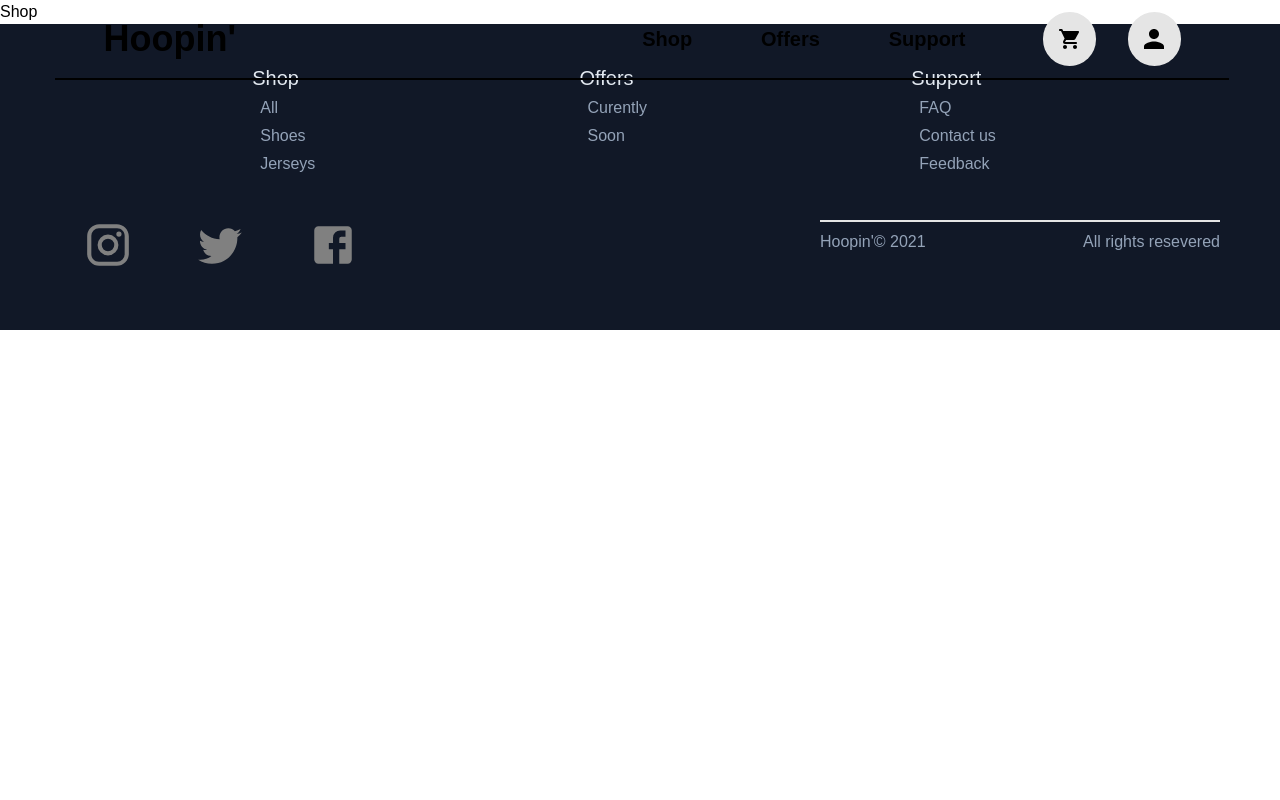
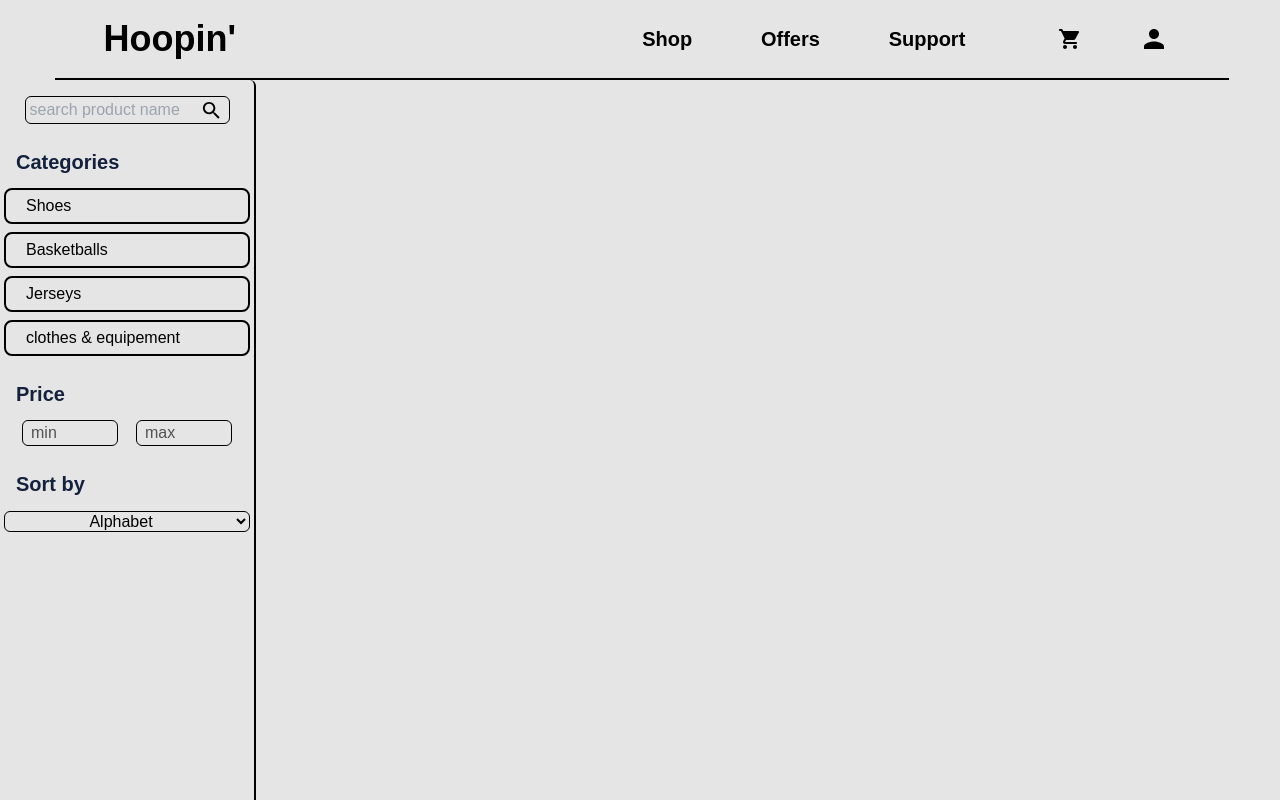
Before and after one commit to TinySmash/hoopin, a React (Create React App) app: page /shop in a window 1280 px wide. Shown: the top 800 px of the page. Built offline with nearby package versions, Linux system fonts and the light colour scheme.

Commit message:
shop page filter bar

```diff
--- a/src/App.js
+++ b/src/App.js
@@ -7,7 +7,7 @@ import store from './store';
 import { Provider } from 'react-redux';
 import Loading from './components/ui/Loading';
 
-const Shop = lazy(() => import('./components/ui/Shop'));
+const Shop = lazy(() => import('./components/ui/shop/Shop'));
 
 function App() {
   return (
--- a/src/components/ui/Navbar.jsx
+++ b/src/components/ui/Navbar.jsx
@@ -66,13 +66,22 @@ export default function Navbar() {
           onClick={toggleMenu}
         ></Clear>
         <ul className="list-none flex flex-col w-full h-auto mt-28">
-          <li className="w-3/5 mx-auto border-b-2 border-primary-blue p-2 mb-10 text-3xl text-center">
+          <li
+            className="w-3/5 mx-auto border-b-2 border-primary-blue p-2 mb-10 text-3xl text-center"
+            onClick={toggleMenu}
+          >
             <Link to="/shop">Shop</Link>
           </li>
-          <li className="w-3/5 mx-auto border-b-2 border-primary-blue p-2 mb-10 text-3xl text-center">
+          <li
+            className="w-3/5 mx-auto border-b-2 border-primary-blue p-2 mb-10 text-3xl text-center"
+            onClick={toggleMenu}
+          >
             <Link>Offers</Link>
           </li>
-          <li className="w-3/5 mx-auto border-b-2 border-primary-blue p-2 mb-10 text-3xl text-center">
+          <li
+            className="w-3/5 mx-auto border-b-2 border-primary-blue p-2 mb-10 text-3xl text-center"
+            onClick={toggleMenu}
+          >
             <Link>Support</Link>
           </li>
         </ul>
--- a/src/components/ui/Shop.jsx
+++ /dev/null
@@ -1,5 +0,0 @@
-import React from 'react';
-
-export default function Shop() {
-  return <div>Shop</div>;
-}
--- /dev/null
+++ b/src/components/ui/shop/Card.jsx
@@ -0,0 +1,5 @@
+import React from 'react';
+
+export default function Card() {
+  return <div className=""></div>;
+}
--- /dev/null
+++ b/src/components/ui/shop/Filter.jsx
@@ -0,0 +1,84 @@
+import { Search } from '@mui/icons-material';
+import React, { useEffect, useRef, useState } from 'react';
+
+export default function Filter(props) {
+  const filterRef = useRef('');
+  const [initialRender, setInitialRender] = useState(true);
+
+  useEffect(() => {
+    console.log(props.isOpened);
+    if (initialRender) {
+      setInitialRender(false);
+      return; // Skip the effect on the initial render
+    }
+
+    if (props?.isOpened === true) {
+      filterRef.current.classList?.replace(
+        '-translate-x-full',
+        '-translate-x-0'
+      );
+    } else if (props?.isOpened === false) {
+      filterRef.current.classList?.replace(
+        '-translate-x-0',
+        '-translate-x-full'
+      );
+    }
+  }, [props]);
+
+  return (
+    <div
+      className="w-64 fixed border-2 border-black border-l-0 md:border-t-0 h-screen bg-primary-gray z-50 rounded-md backdrop-blur-lg py-4 px-1 -translate-x-full md:-translate-x-0 transition-all duration-300"
+      ref={filterRef}
+    >
+      <div className="search-bar w-5/6 h-7 border border-black rounded-md mx-auto mb-6">
+        <input
+          type="text"
+          className="w-5/6 h-full active:outline-none outline-none bg-transparent p-1"
+          placeholder="search product name"
+        />
+        <button className="w-1/6 h-full bg-transparent cursor-pointer">
+          <Search sx={{ fontSize: 23 }}></Search>
+        </button>
+      </div>
+      <h1 className="ml-3 text-xl font-bold mb-3 text-primary-blue">
+        Categories
+      </h1>
+      <ul className="w-full h-auto list-none mb-6">
+        <li className="w-full h-auto relative px-5 py-1 rounded-lg mb-2 border-2 border-black transition-all duration-150 hover:px-10 hover:border-dark-yellow cursor-pointer">
+          Shoes
+        </li>
+        <li className="w-full h-auto relative px-5 py-1 rounded-lg mb-2 border-2 border-black transition-all duration-150 hover:px-10 hover:border-dark-yellow cursor-pointer">
+          Basketballs
+        </li>
+        <li className="w-full h-auto relative px-5 py-1 rounded-lg mb-2 border-2 border-black transition-all duration-150 hover:px-10 hover:border-dark-yellow cursor-pointer">
+          Jerseys
+        </li>
+        <li className="w-full h-auto relative px-5 py-1 rounded-lg mb-2 border-2 border-black transition-all duration-150 hover:px-10 hover:border-dark-yellow cursor-pointer">
+          clothes & equipement
+        </li>
+      </ul>
+      <h1 className="ml-3 text-xl font-bold mb-3 text-primary-blue">Price</h1>
+      <div className="w-full h-auto flex justify-evenly mb-6">
+        <input
+          type="text"
+          className="w-24 h-auto border border-black bg-transparent px-2 placeholder:text-neutral-600 outline-none rounded-md"
+          placeholder="min"
+        />
+        <input
+          type="text"
+          className="w-24 h-auto border border-black bg-transparent px-2 placeholder:text-neutral-600 outline-none rounded-md"
+          placeholder="max"
+        />
+      </div>
+      <h1 className="ml-3 text-xl font-bold mb-3 text-primary-blue">Sort by</h1>
+      <select className="text-center w-full h-auto bg-transparent outline-none border border-black rounded-md">
+        <option className="active:bg-black" value="option1">
+          Alphabet
+        </option>
+        <option value="option2">highest Price</option>
+        <option value="option3">Lowest Price</option>
+        <option value="option4">Rating</option>
+      </select>
+    </div>
+  );
+}
--- /dev/null
+++ b/src/components/ui/shop/Shop.jsx
@@ -0,0 +1,64 @@
+import { FilterAlt } from '@mui/icons-material';
+import React, { useRef, useState } from 'react';
+import Card from './Card';
+import Filter from './Filter';
+
+export default function Shop() {
+  const [filterOpened, setFilterOpened] = useState(false);
+  const filterIconRef = useRef('');
+  const [initialIconRender, setInitialIconRender] = useState(true);
+
+  // function toggleFilter() {
+  //   setFilterOpened(!filterOpened);
+  //   if (filterOpened === false) {
+  //     filterIconRef.current.classList?.replace(
+  //       'translate-x-0',
+  //       'translate-x-64'
+  //     );
+  //   } else if (filterOpened === true) {
+  //     filterIconRef.current.classList?.replace(
+  //       'translate-x-64',
+  //       'translate-x-0'
+  //     );
+  //   }
+  // }
+
+  function toggleFilter() {
+    setFilterOpened(prevFilterOpened => {
+      if (!prevFilterOpened) {
+        filterIconRef.current.classList.replace(
+          'translate-x-0',
+          'translate-x-64'
+        );
+      } else {
+        filterIconRef.current.classList.replace(
+          'translate-x-64',
+          'translate-x-0'
+        );
+      }
+      return !prevFilterOpened;
+    });
+  }
+  console.log(filterOpened);
+
+  return (
+    <>
+      <div className="w-full h-screen bg-primary-gray relative pt-20">
+        <Filter isOpened={filterOpened} />
+        <div className="w-[95%] h-auto p-4  mx-auto">
+          <div
+            className="flex cursor-pointer mb-5 md:hidden translate-x-0 transition-all duration-300"
+            onClick={toggleFilter}
+            ref={filterIconRef}
+          >
+            <FilterAlt></FilterAlt>
+            <h1>Filter</h1>
+          </div>
+          <div className="items w-full h-auto relative flex justify-between flex-wrap">
+            <Card />
+          </div>
+        </div>
+      </div>
+    </>
+  );
+}
```
